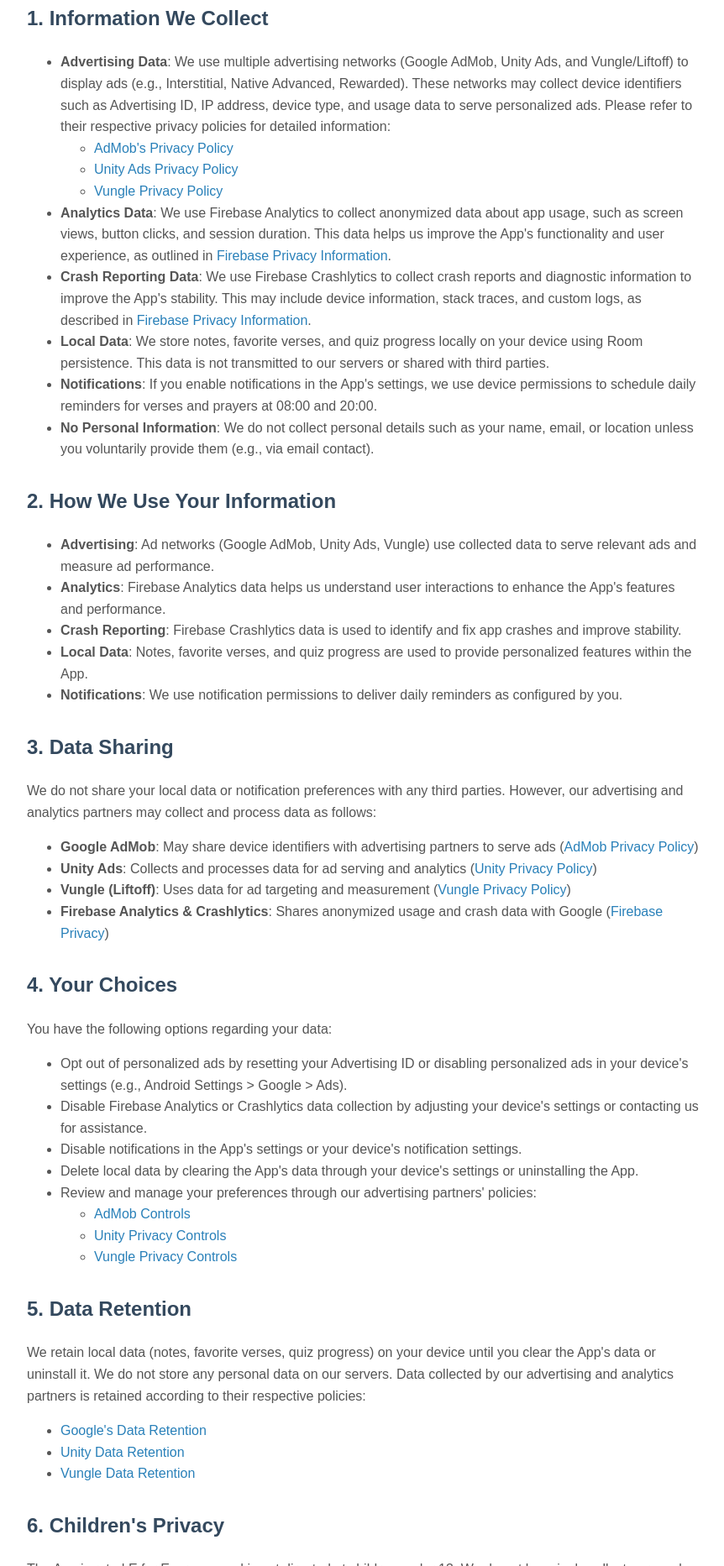
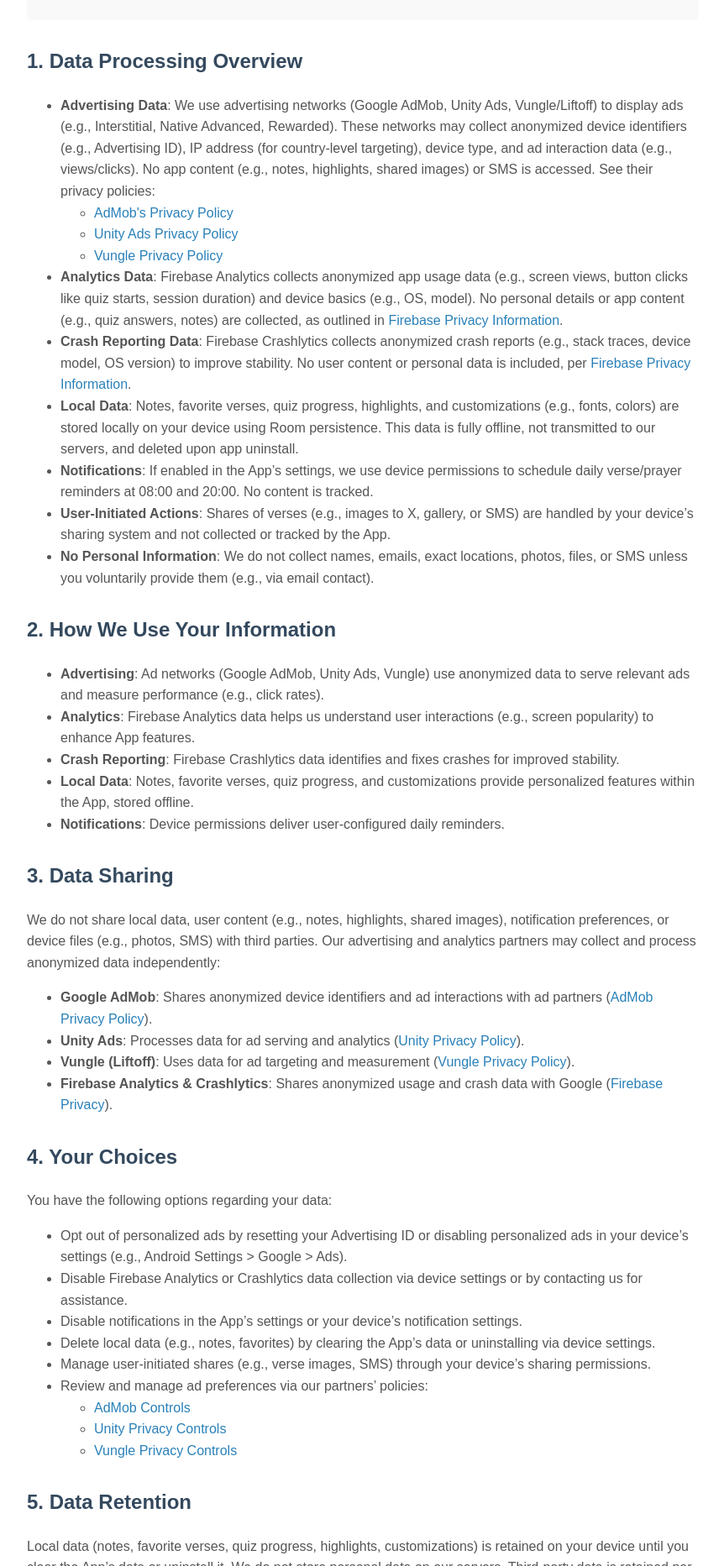
Before and after one commit to JoashTech/KJV-with-Apocrypha-private-policy, a plain HTML site: page index.html in a window 1280 px wide. Shown: the part 935-2800 px from the top of the page at 84% size, without its empty margins (8-870 px from the left). Drawn offline with Linux system fonts and the light colour scheme.

Commit message:
Revise privacy policy for data collection clarity
Updated privacy policy to clarify data collection practices and emphasize user content protection.

```diff
--- a/index.html
+++ b/index.html
@@ -59,10 +59,10 @@
     <img src="https://raw.githubusercontent.com/JoashTech/KJV-with-Apocrypha-private-policy/main/ic_kjva_icon.png" alt="King James Bible with Apocrypha (KJVA Bible) Icon" class="app-icon">
     <h1>Privacy Policy for King James Bible with Apocrypha (KJVA Bible)</h1>
     <p><strong>Last Updated: October 26, 2025</strong></p>
-    <p>JoshTechApps ("we," "us," or "our") develops King James Bible with Apocrypha (KJVA Bible) ("the App"), a free, ad-supported application providing daily Bible verses, guidances, prayers, quizzes, highlights, note-taking, and customization features. We are committed to protecting your privacy. This Privacy Policy explains how we collect, use, share, and protect your information when you use the App.</p>
+    <p>JoshTechApps ("we," "us," or "our") develops King James Bible with Apocrypha (KJVA Bible) ("the App"), a free, ad-supported application providing daily Bible verses, guidances, prayers, quizzes, highlights, note-taking, and customization features. User-initiated shares (e.g., verse images to X, gallery, or SMS) are handled by your device and not collected or tracked by the App. We are committed to protecting your privacy. This Privacy Policy explains how we collect, use, share, and protect your information when you use the App.</p>
 
     <div class="container">
-        <p><strong>Important Note About Advertising and Analytics:</strong> Our app uses multiple advertising networks and analytics services. Please review their respective privacy policies:</p>
+        <p><strong>Important Note About Advertising and Analytics:</strong> Our app uses advertising networks and analytics services that collect anonymized data independently. No user content (e.g., notes, highlights, shared images) is accessed. Please review their privacy policies:</p>
 
         <div class="ad-partners">
             <h3>Advertising Partners:</h3>
@@ -80,48 +80,50 @@
         </div>
     </div>
 
-    <h2>1. Information We Collect</h2>
+    <h2>1. Data Processing Overview</h2>
     <ul>
-        <li><strong>Advertising Data</strong>: We use multiple advertising networks (Google AdMob, Unity Ads, and Vungle/Liftoff) to display ads (e.g., Interstitial, Native Advanced, Rewarded). These networks may collect device identifiers such as Advertising ID, IP address, device type, and usage data to serve personalized ads. Please refer to their respective privacy policies for detailed information:
+        <li><strong>Advertising Data</strong>: We use advertising networks (Google AdMob, Unity Ads, Vungle/Liftoff) to display ads (e.g., Interstitial, Native Advanced, Rewarded). These networks may collect anonymized device identifiers (e.g., Advertising ID), IP address (for country-level targeting), device type, and ad interaction data (e.g., views/clicks). No app content (e.g., notes, highlights, shared images) or SMS is accessed. See their privacy policies:
             <ul>
                 <li><a href="https://support.google.com/admob/answer/6128543" target="_blank">AdMob's Privacy Policy</a></li>
                 <li><a href="https://unity.com/legal/privacy-policy" target="_blank">Unity Ads Privacy Policy</a></li>
                 <li><a href="https://vungle.com/privacy/" target="_blank">Vungle Privacy Policy</a></li>
             </ul>
         </li>
-        <li><strong>Analytics Data</strong>: We use Firebase Analytics to collect anonymized data about app usage, such as screen views, button clicks, and session duration. This data helps us improve the App's functionality and user experience, as outlined in <a href="https://firebase.google.com/support/privacy" target="_blank">Firebase Privacy Information</a>.</li>
-        <li><strong>Crash Reporting Data</strong>: We use Firebase Crashlytics to collect crash reports and diagnostic information to improve the App's stability. This may include device information, stack traces, and custom logs, as described in <a href="https://firebase.google.com/support/privacy" target="_blank">Firebase Privacy Information</a>.</li>
-        <li><strong>Local Data</strong>: We store notes, favorite verses, and quiz progress locally on your device using Room persistence. This data is not transmitted to our servers or shared with third parties.</li>
-        <li><strong>Notifications</strong>: If you enable notifications in the App's settings, we use device permissions to schedule daily reminders for verses and prayers at 08:00 and 20:00.</li>
-        <li><strong>No Personal Information</strong>: We do not collect personal details such as your name, email, or location unless you voluntarily provide them (e.g., via email contact).</li>
+        <li><strong>Analytics Data</strong>: Firebase Analytics collects anonymized app usage data (e.g., screen views, button clicks like quiz starts, session duration) and device basics (e.g., OS, model). No personal details or app content (e.g., quiz answers, notes) are collected, as outlined in <a href="https://firebase.google.com/support/privacy" target="_blank">Firebase Privacy Information</a>.</li>
+        <li><strong>Crash Reporting Data</strong>: Firebase Crashlytics collects anonymized crash reports (e.g., stack traces, device model, OS version) to improve stability. No user content or personal data is included, per <a href="https://firebase.google.com/support/privacy" target="_blank">Firebase Privacy Information</a>.</li>
+        <li><strong>Local Data</strong>: Notes, favorite verses, quiz progress, highlights, and customizations (e.g., fonts, colors) are stored locally on your device using Room persistence. This data is fully offline, not transmitted to our servers, and deleted upon app uninstall.</li>
+        <li><strong>Notifications</strong>: If enabled in the App’s settings, we use device permissions to schedule daily verse/prayer reminders at 08:00 and 20:00. No content is tracked.</li>
+        <li><strong>User-Initiated Actions</strong>: Shares of verses (e.g., images to X, gallery, or SMS) are handled by your device’s sharing system and not collected or tracked by the App.</li>
+        <li><strong>No Personal Information</strong>: We do not collect names, emails, exact locations, photos, files, or SMS unless you voluntarily provide them (e.g., via email contact).</li>
     </ul>
 
     <h2>2. How We Use Your Information</h2>
     <ul>
-        <li><strong>Advertising</strong>: Ad networks (Google AdMob, Unity Ads, Vungle) use collected data to serve relevant ads and measure ad performance.</li>
-        <li><strong>Analytics</strong>: Firebase Analytics data helps us understand user interactions to enhance the App's features and performance.</li>
-        <li><strong>Crash Reporting</strong>: Firebase Crashlytics data is used to identify and fix app crashes and improve stability.</li>
-        <li><strong>Local Data</strong>: Notes, favorite verses, and quiz progress are used to provide personalized features within the App.</li>
-        <li><strong>Notifications</strong>: We use notification permissions to deliver daily reminders as configured by you.</li>
+        <li><strong>Advertising</strong>: Ad networks (Google AdMob, Unity Ads, Vungle) use anonymized data to serve relevant ads and measure performance (e.g., click rates).</li>
+        <li><strong>Analytics</strong>: Firebase Analytics data helps us understand user interactions (e.g., screen popularity) to enhance App features.</li>
+        <li><strong>Crash Reporting</strong>: Firebase Crashlytics data identifies and fixes crashes for improved stability.</li>
+        <li><strong>Local Data</strong>: Notes, favorite verses, quiz progress, and customizations provide personalized features within the App, stored offline.</li>
+        <li><strong>Notifications</strong>: Device permissions deliver user-configured daily reminders.</li>
     </ul>
 
     <h2>3. Data Sharing</h2>
-    <p>We do not share your local data or notification preferences with any third parties. However, our advertising and analytics partners may collect and process data as follows:</p>
+    <p>We do not share local data, user content (e.g., notes, highlights, shared images), notification preferences, or device files (e.g., photos, SMS) with third parties. Our advertising and analytics partners may collect and process anonymized data independently:</p>
     <ul>
-        <li><strong>Google AdMob</strong>: May share device identifiers with advertising partners to serve ads (<a href="https://support.google.com/admob/answer/6128543" target="_blank">AdMob Privacy Policy</a>)</li>
-        <li><strong>Unity Ads</strong>: Collects and processes data for ad serving and analytics (<a href="https://unity.com/legal/privacy-policy" target="_blank">Unity Privacy Policy</a>)</li>
-        <li><strong>Vungle (Liftoff)</strong>: Uses data for ad targeting and measurement (<a href="https://vungle.com/privacy/" target="_blank">Vungle Privacy Policy</a>)</li>
-        <li><strong>Firebase Analytics & Crashlytics</strong>: Shares anonymized usage and crash data with Google (<a href="https://firebase.google.com/support/privacy" target="_blank">Firebase Privacy</a>)</li>
+        <li><strong>Google AdMob</strong>: Shares anonymized device identifiers and ad interactions with ad partners (<a href="https://support.google.com/admob/answer/6128543" target="_blank">AdMob Privacy Policy</a>).</li>
+        <li><strong>Unity Ads</strong>: Processes data for ad serving and analytics (<a href="https://unity.com/legal/privacy-policy" target="_blank">Unity Privacy Policy</a>).</li>
+        <li><strong>Vungle (Liftoff)</strong>: Uses data for ad targeting and measurement (<a href="https://vungle.com/privacy/" target="_blank">Vungle Privacy Policy</a>).</li>
+        <li><strong>Firebase Analytics & Crashlytics</strong>: Shares anonymized usage and crash data with Google (<a href="https://firebase.google.com/support/privacy" target="_blank">Firebase Privacy</a>).</li>
     </ul>
 
     <h2>4. Your Choices</h2>
     <p>You have the following options regarding your data:</p>
     <ul>
-        <li>Opt out of personalized ads by resetting your Advertising ID or disabling personalized ads in your device's settings (e.g., Android Settings > Google > Ads).</li>
-        <li>Disable Firebase Analytics or Crashlytics data collection by adjusting your device's settings or contacting us for assistance.</li>
-        <li>Disable notifications in the App's settings or your device's notification settings.</li>
-        <li>Delete local data by clearing the App's data through your device's settings or uninstalling the App.</li>
-        <li>Review and manage your preferences through our advertising partners' policies:
+        <li>Opt out of personalized ads by resetting your Advertising ID or disabling personalized ads in your device’s settings (e.g., Android Settings > Google > Ads).</li>
+        <li>Disable Firebase Analytics or Crashlytics data collection via device settings or by contacting us for assistance.</li>
+        <li>Disable notifications in the App’s settings or your device’s notification settings.</li>
+        <li>Delete local data (e.g., notes, favorites) by clearing the App’s data or uninstalling via device settings.</li>
+        <li>Manage user-initiated shares (e.g., verse images, SMS) through your device’s sharing permissions.</li>
+        <li>Review and manage ad preferences via our partners’ policies:
             <ul>
                 <li><a href="https://support.google.com/admob/answer/6128543" target="_blank">AdMob Controls</a></li>
                 <li><a href="https://unity.com/legal/privacy-policy" target="_blank">Unity Privacy Controls</a></li>
@@ -131,24 +133,24 @@
     </ul>
 
     <h2>5. Data Retention</h2>
-    <p>We retain local data (notes, favorite verses, quiz progress) on your device until you clear the App's data or uninstall it. We do not store any personal data on our servers. Data collected by our advertising and analytics partners is retained according to their respective policies:</p>
+    <p>Local data (notes, favorite verses, quiz progress, highlights, customizations) is retained on your device until you clear the App’s data or uninstall it. We do not store personal data on our servers. Third-party data is retained per their policies:</p>
     <ul>
-        <li><a href="https://policies.google.com/privacy" target="_blank">Google's Data Retention</a></li>
+        <li><a href="https://policies.google.com/privacy" target="_blank">Google’s Data Retention</a></li>
         <li><a href="https://unity.com/legal/privacy-policy" target="_blank">Unity Data Retention</a></li>
         <li><a href="https://vungle.com/privacy/" target="_blank">Vungle Data Retention</a></li>
     </ul>
 
-    <h2>6. Children's Privacy</h2>
-    <p>The App is rated E for Everyone and is not directed at children under 13. We do not knowingly collect personal information from children under 13. If you are under 13 years of age, please do not submit any Personal Information through our Mobile Application. We encourage parents and guardians to monitor their children's internet usage and to help us enforce this policy by instructing their children never to provide Personal Information through the Mobile Application. If we become aware of such data, we will delete it immediately. Please contact us if you have concerns.</p>
+    <h2>6. Children’s Privacy</h2>
+    <p>The App is rated E for Everyone and is not directed at children under 13. We do not knowingly collect personal information from children under 13. If you are under 13, please do not submit any personal information through the App. Parents and guardians are encouraged to monitor children’s internet usage to enforce this policy. If we become aware of such data, we will delete it immediately. Contact us with concerns.</p>
 
     <h2>7. Data Security</h2>
-    <p>We rely on Android's built-in security features, such as app sandboxing, to protect local data stored on your device. Since no data is transmitted to our servers, there is no risk of server-side data breaches. Our third-party partners implement their own security measures as described in their privacy policies.</p>
+    <p>We rely on Android’s built-in security features, such as app sandboxing, to protect local data on your device. No data is transmitted to our servers, eliminating server-side breach risks. Third-party partners implement their own security measures per their privacy policies.</p>
 
     <h2>8. International Compliance</h2>
-    <p>For users in the European Union (GDPR) or California (CCPA), you may have additional rights, such as requesting data access or deletion. Since we only store data locally and use third-party services for ads and analytics, you can exercise these rights through your device settings or our partners' privacy controls. Contact us for assistance with data subject requests.</p>
+    <p>For users in the European Union (GDPR) or California (CCPA), you may have rights like data access or deletion. Since we store data locally and use third-party services for ads/analytics, exercise these rights via device settings or our partners’ privacy controls. Contact us for data subject request assistance.</p>
 
     <h2>9. Third-Party Services</h2>
-    <p>Our app integrates with the following third-party services that may collect information:</p>
+    <p>Our app integrates with the following third-party services that may collect anonymized data:</p>
     <ul>
         <li><strong>Google AdMob</strong> - Advertising network</li>
         <li><strong>Unity Ads</strong> - Advertising network</li>
@@ -159,13 +161,13 @@
     <p>Each service operates under its own privacy policy, and we encourage you to review them.</p>
 
     <h2>10. Changes to This Policy</h2>
-    <p>We may update this Privacy Policy to reflect changes in our practices, legal requirements, or additional third-party services. We will post the updated policy on this page with a revised "Last Updated" date, and your continued use of the App constitutes consent to those changes.</p>
+    <p>We may update this Privacy Policy to reflect changes in practices, legal requirements, or third-party services. Updates will be posted here with a revised “Last Updated” date. Continued use of the App constitutes consent to changes.</p>
 
     <h2>11. Contact Us</h2>
-    <p>If you have questions or concerns about this Privacy Policy, or wish to exercise your data protection rights, please contact us at <a href="mailto:contactjoshtech@gmail.com">contactjoshtech@gmail.com</a>.</p>
+    <p>For questions, concerns, or to exercise data protection rights, contact us at <a href="mailto:contactjoshtech@gmail.com">contactjoshtech@gmail.com</a>.</p>
 
     <footer>
-        <p>This privacy policy has been updated to include specific references to Google AdMob, Unity Ads, Vungle (Liftoff), Firebase Analytics, and Firebase Crashlytics privacy information.</p>
+        <p>This privacy policy has been updated to reflect minimal, anonymized data collection via third-party services and no collection or sharing of user content, images, files, or SMS.</p>
     </footer>
 </body>
 </html>
```
